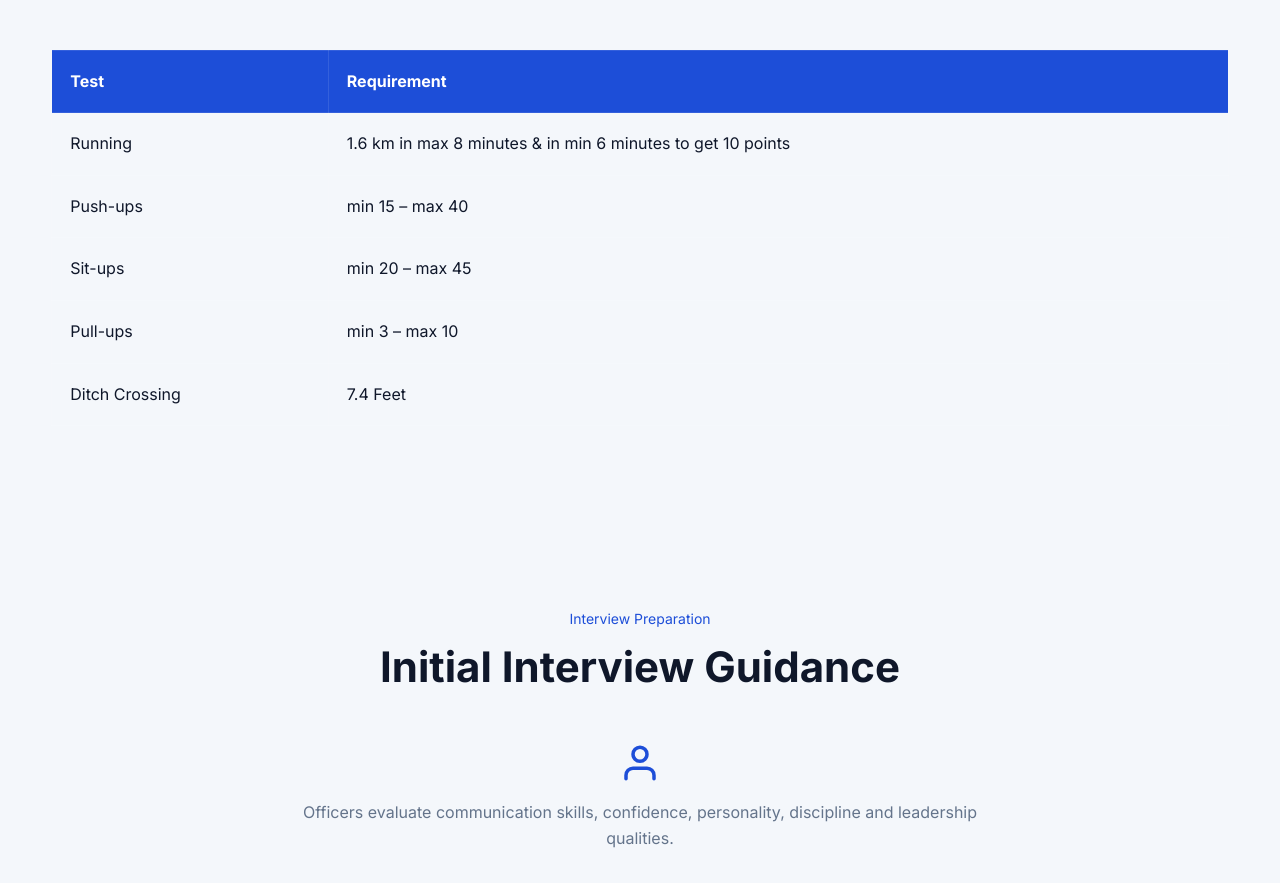
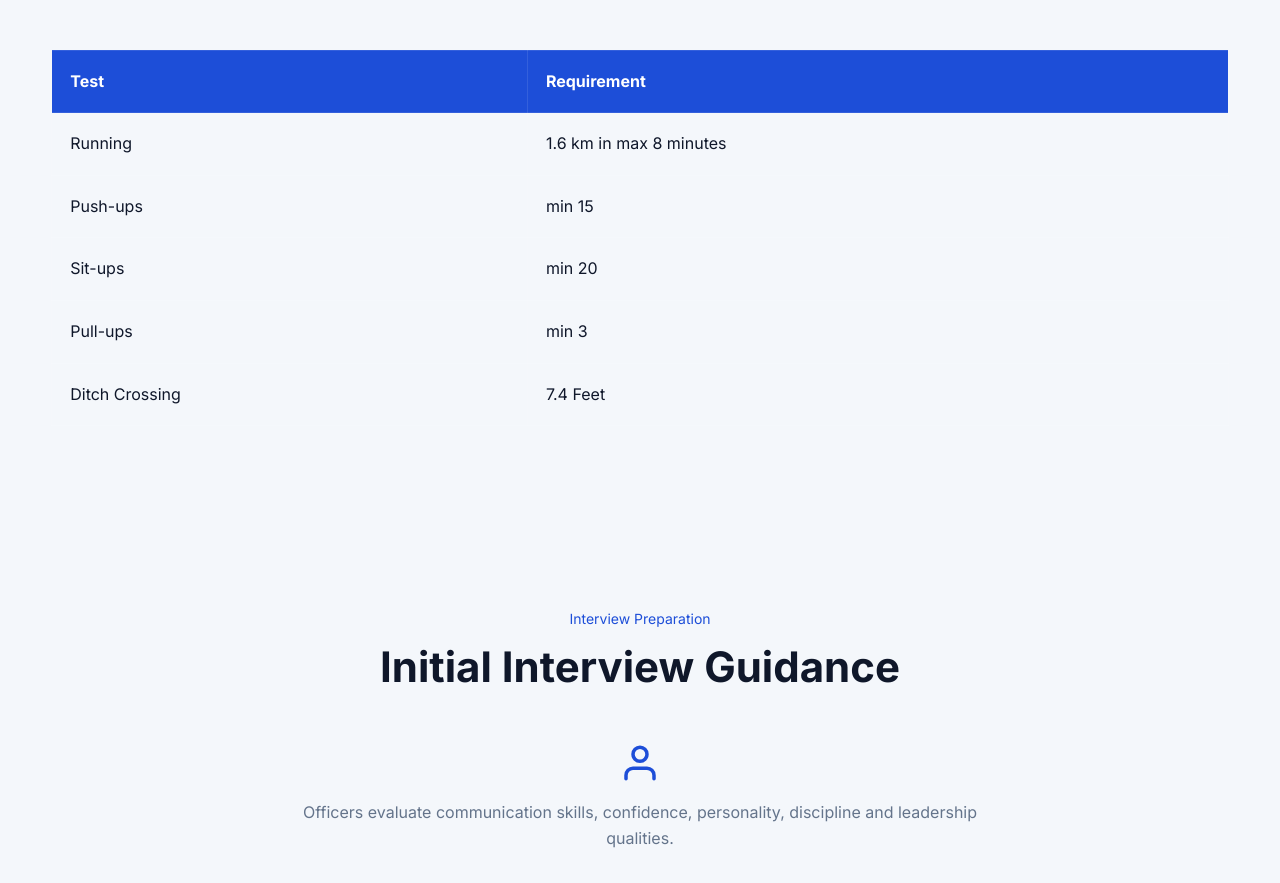
Before and after one commit to examitics/examitics, a React (Vite) app: page /PMA-LC in a window 1280 px wide. Shown: the part 3307-4190 px from the top of the page. Built offline with nearby package versions, Linux system fonts and the light colour scheme.

Commit message:
Layout correction

```diff
--- a/src/pages/PMA-LC.jsx
+++ b/src/pages/PMA-LC.jsx
@@ -297,24 +297,23 @@ const PMALC = () => {
                   <tr>
                     <td>Running</td>
                     <td>
-                      1.6 km in max 8 minutes & in min 6 minutes to get 10
-                      points
+                      1.6 km in max 8 minutes
                     </td>
                   </tr>
 
                   <tr>
                     <td>Push-ups</td>
-                    <td>min 15 – max 40</td>
+                    <td>min 15</td>
                   </tr>
 
                   <tr>
                     <td>Sit-ups</td>
-                    <td>min 20 – max 45</td>
+                    <td>min 20</td>
                   </tr>
 
                   <tr>
                     <td>Pull-ups</td>
-                    <td>min 3 – max 10</td>
+                    <td>min 3</td>
                   </tr>
 
                   <tr>
--- a/src/pages/exams.jsx
+++ b/src/pages/exams.jsx
@@ -3,6 +3,7 @@ import React from "react";
 import "../styles/exams.css";
 
 import Navbar from "../components/layout/navbar";
+import Footer from "../components/layout/footer";
 
 import ExamCard from "../components/exam/examcard";
 
@@ -157,7 +158,7 @@ const Exams = () => {
         </div>
 
       </main>
-
+      <Footer />
     </>
   );
 };
--- a/src/pages/issb-1.jsx
+++ b/src/pages/issb-1.jsx
@@ -11,6 +11,7 @@ import SCT from "../components/issb/sct";
 
 import OPI from "../pages/opi";
 import Navbar from "../components/layout/navbar";
+import Footer from "../components/layout/footer";
 
 import armyLogo from "../assets/logos/forces-logo/PAK-ARMY-logo.png";
 import navyLogo from "../assets/logos/forces-logo/PAK-NAVY-logo.png";
@@ -484,6 +485,7 @@ const ISSB = () => {
         </div>
         <Adsterra728x90 />
       </main>
+      <Footer />
       {/* {showWAT && <WATS closeWAT={() => setShowWAT(false)} />}
       {showTAT && <TAT closeTAT={() => setShowTAT(false)} />} */}
       {activeTest === "wat" && <WATS closeWAT={() => setActiveTest(null)} />}
--- a/src/pages/mock.jsx
+++ b/src/pages/mock.jsx
@@ -3,6 +3,7 @@ import React from "react";
 import { Helmet } from "react-helmet-async";
 
 import Navbar from "../components/layout/navbar";
+import Footer from "../components/layout/footer";
 import MockSection from "../components/mock/mocksection";
 
 import "../styles/mock.css";
@@ -45,6 +46,7 @@ const MOCK = () => {
           <MockSection title="PMA LONG COURSE" examCode="pma-lc" />
         </div>
       </main>
+      <Footer />
     </>
   );
 };
```
